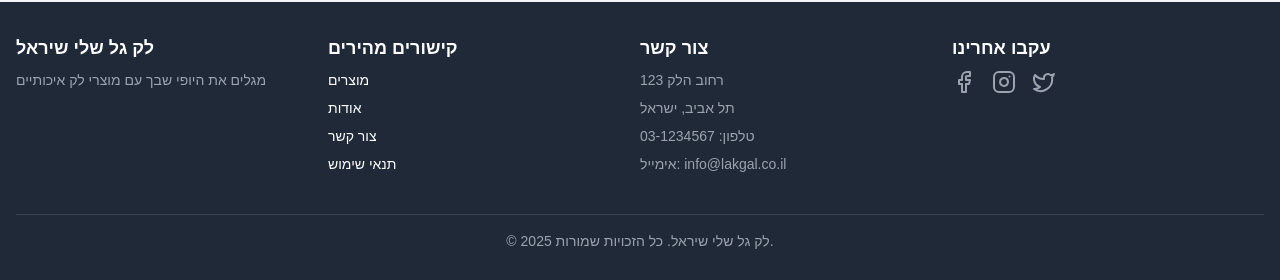
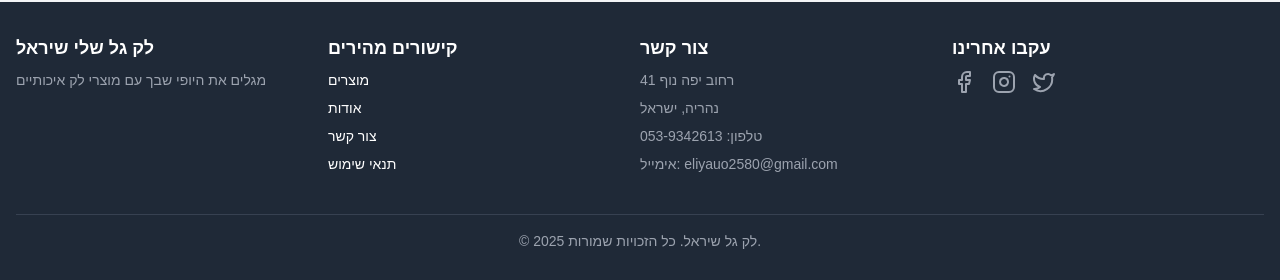
Before and after one commit to eliyaho/LakGelShirel, a Next.js app: page / in a window 1280 px wide. Shown: the part 1848-2128 px from the top of the page. Built offline with nearby package versions, Linux system fonts and the light colour scheme.

Commit message:
Updated footer.tsx

```diff
--- a/components/footer.tsx
+++ b/components/footer.tsx
@@ -37,10 +37,10 @@ export default function Footer() {
           </div>
           <div className="w-full md:w-1/4 mb-6 md:mb-0">
             <h4 className="text-lg font-semibold mb-2">צור קשר</h4>
-            <p className="text-sm text-gray-400 mb-2">רחוב הלק 123</p>
-            <p className="text-sm text-gray-400 mb-2">תל אביב, ישראל</p>
-            <p className="text-sm text-gray-400 mb-2">טלפון: 03-1234567</p>
-            <p className="text-sm text-gray-400">אימייל: info@lakgal.co.il</p>
+            <p className="text-sm text-gray-400 mb-2">רחוב יפה נוף 41</p>
+            <p className="text-sm text-gray-400 mb-2">נהריה, ישראל</p>
+            <p className="text-sm text-gray-400 mb-2">טלפון: 053-9342613</p>
+            <p className="text-sm text-gray-400">אימייל: eliyauo2580@gmail.com</p>
           </div>
           <div className="w-full md:w-1/4">
             <h4 className="text-lg font-semibold mb-2">עקבו אחרינו</h4>
@@ -58,7 +58,7 @@ export default function Footer() {
           </div>
         </div>
         <div className="border-t border-gray-700 mt-8 pt-4 text-center text-sm text-gray-400">
-          © {new Date().getFullYear()} לק גל שלי שיראל. כל הזכויות שמורות.
+          © {new Date().getFullYear()} לק גל שיראל. כל הזכויות שמורות.
         </div>
       </div>
     </footer>
```
